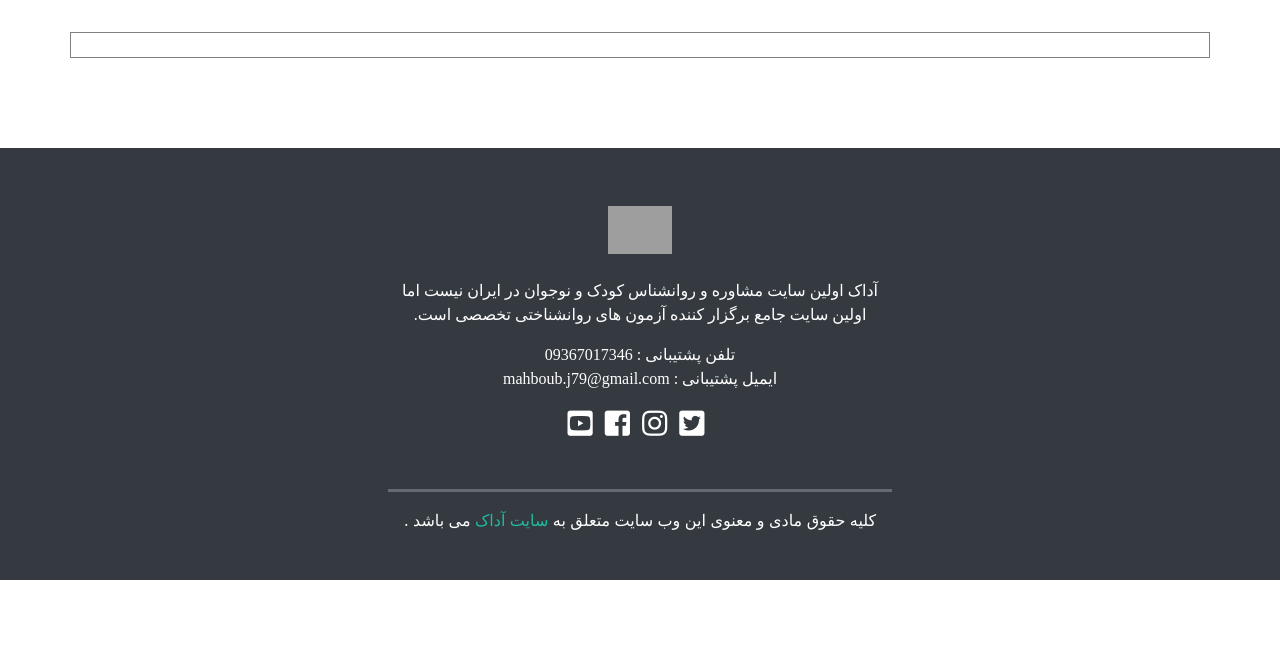
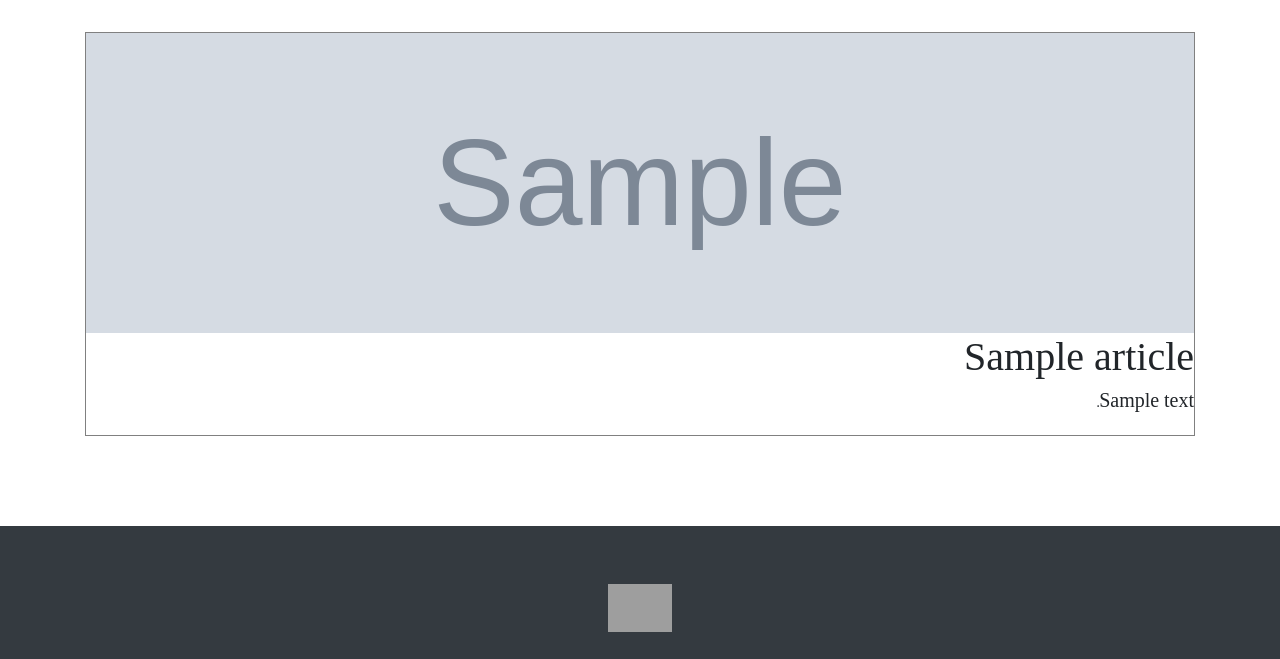
Before and after one commit to mahboube79/counseling2, a Django app: template counseling/templates/main_app/mainblog.html in a window 1280 px wide. Shown: the part 58-717 px from the top of the page. Run offline with Django 4.2, Linux system fonts and the light colour scheme; the template is opened without the code that fills it: most values are stand-ins (such as "Sample title", 1, 10 or a date in 2020); grey boxes marked "Sample" are stand-in pictures; data that the repository does not hold is empty; some libraries are stand-ins or nearby versions; some web fonts are replaced; grey boxes are pictures that could not be loaded.

Commit message:
start project with jango

```diff
--- a/counseling/apps/main/models.py
+++ b/counseling/apps/main/models.py
@@ -26,8 +26,8 @@ class Videos(models.Model):
     register_date=models.DateTimeField(default=timezone.now)
     is_active=models.BooleanField(default=False)
     user_registered=models.ForeignKey(CustomUser, on_delete=models.CASCADE,null=True)
-    is_active=models.BooleanField(default=False)
-    register_date=models.DateTimeField(default=timezone.now)
+
+
 
 
 
--- a/counseling/templates/main_app/mainblog.html
+++ b/counseling/templates/main_app/mainblog.html
@@ -4,18 +4,18 @@
 
 {% block body %}
         <div class="body_size container">
-            <div class="row" style="border:1px solid gray;">
+            <div style="border:1px solid gray;">
                 <div>
-                    <img src="" alt="">
+                    <img src="{{media_url}}{{article.main_img}}" width="100%" height="300px">
                 </div>
                 <div>
-                    <h1>
-
+                    <h1 style="font-family: 'yekan';">
+                        {{article.blog_title}}
                     </h1>
                 </div>
                 <div>
-                    <p>
-
+                    <p class="blog-p">
+                        {{article.blog_text}}
                     </p>
                 </div>
             </div>
--- a/counseling/templates/main_app/showblog.html
+++ b/counseling/templates/main_app/showblog.html
@@ -17,7 +17,7 @@
                             {% comment %} {{item.blog_summery}} {% endcomment %}
                             {{item.blog_text| truncatewords:30}}
                         </p>
-                        <a href="{%url 'article_detail' item.blog_title %}">ادامه مطلب</a>
+                        <a href="{%url 'main:article_detail' item.blog_title %}">ادامه مطلب</a>
                     </div>
                 </div>
             {% endif %}
```
Also changed, not shown: counseling/templates/exam_app/result.html (+4 -1 lines).
